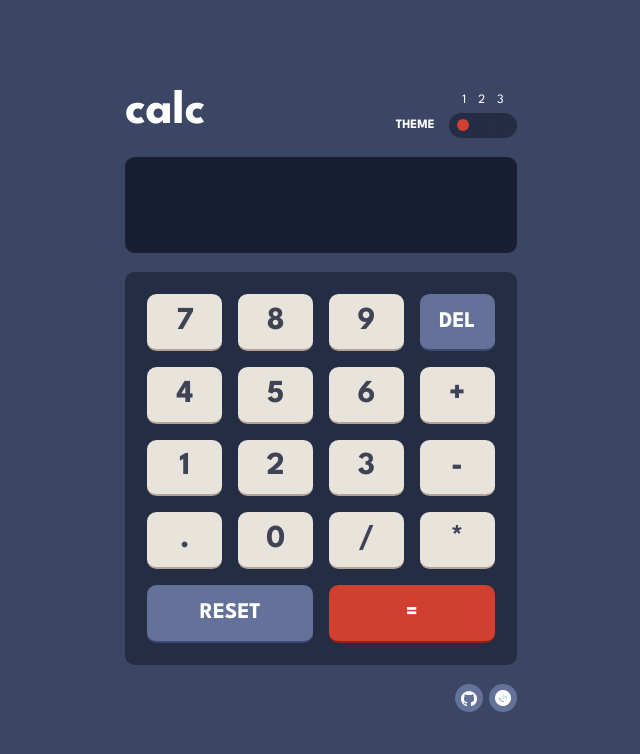
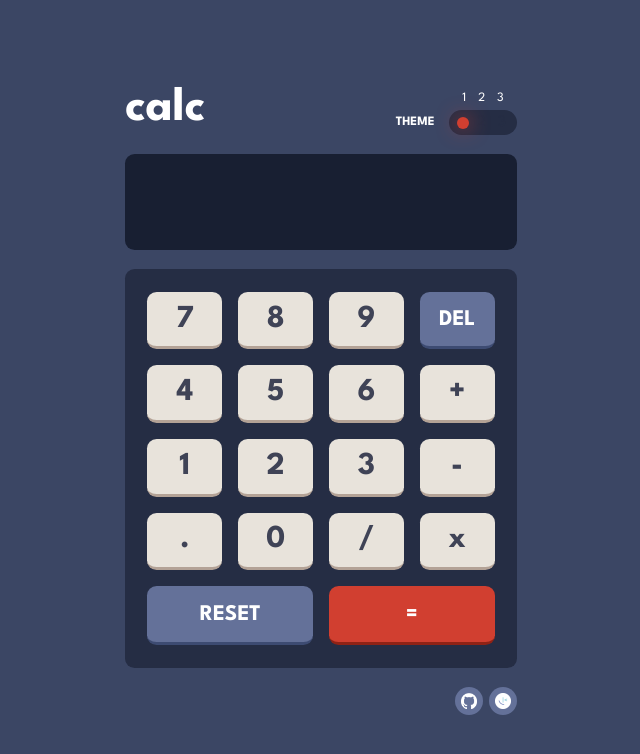
Before and after one commit to tripkmin/calculator, a React (Create React App) app: page / in a window 1280 px wide. Shown: the top 754 px of the page, without its empty margins (319-959 px from the left). Built offline with nearby package versions, Linux system fonts and the light colour scheme.

Commit message:
chore: Improved numeric input logic and design

```diff
--- a/src/assets/Layouts/Header.tsx
+++ b/src/assets/Layouts/Header.tsx
@@ -63,6 +63,7 @@ const SwtichBox = styled.div<{ $theme: ThemeT }>`
     background-color: ${props => props.theme.buttonTypeC};
     transform: ${props => `translateX(${getTranslateXPosition(props.$theme)})`};
     transition: transform ${timer.default}, background-color ${timer.default};
+    box-shadow: 0 0 20px ${props => props.theme.buttonTypeC};
   }
 `;
 
--- a/src/components/Calculator.tsx
+++ b/src/components/Calculator.tsx
@@ -45,13 +45,14 @@ const CalcBtnLayout = styled.div`
 `;
 
 const CalcElement = styled.button`
+  user-select: none;
   background-color: ${props => props.theme.buttonTypeA};
   padding: 0.8rem 1.2rem;
   border-radius: 0.6rem;
   font-size: 2rem;
   font-weight: 700;
   color: ${props => props.theme.fontColorTypeB};
-  border-bottom: 2px solid ${props => props.theme.buttonBorderTypeA};
+  border-bottom: 3px solid ${props => props.theme.buttonBorderTypeA};
   transition: color ${timer.default}, background-color ${timer.default},
     border-bottom ${timer.default}, transform ${timer.fast};
 
@@ -68,7 +69,7 @@ const CalcElement = styled.button`
     color: ${props => props.theme.fontColorTypeC};
     background-color: ${props => props.theme.buttonTypeB};
     font-size: 1.4rem;
-    border-bottom: 2px solid ${props => props.theme.buttonBorderTypeB};
+    border-bottom: 3px solid ${props => props.theme.buttonBorderTypeB};
     &:hover {
       background-color: ${props => props.theme.buttonHoverTypeB};
     }
@@ -78,7 +79,7 @@ const CalcElement = styled.button`
     color: ${props => props.theme.fontColorTypeD};
     background-color: ${props => props.theme.buttonTypeC};
     font-size: 1.4rem;
-    border-bottom: 2px solid ${props => props.theme.buttonBorderTypeC};
+    border-bottom: 3px solid ${props => props.theme.buttonBorderTypeC};
     &:hover {
       background-color: ${props => props.theme.buttonHoverTypeC};
     }
@@ -123,7 +124,7 @@ export default function Calculator() {
      * When the first digit is '0', do not accept '0' as the input.
      * If another digit is entered, remove the leading '0'. */
     if (currentOperand.at(0) === '0' && value === '0') return;
-    if (currentOperand.at(0) === '0' && value !== '0') {
+    if (currentOperand.at(0) === '0' && currentOperand.at(1) !== '.' && value !== '0') {
       setCurrentOperand(value);
     } else if (calcDone) {
       /**
@@ -208,8 +209,12 @@ export default function Calculator() {
   };
 
   useEffect(() => {
-    const handleKeyPress = (e: globalThis.KeyboardEvent) => {
-      if (NUMBERS.includes(+e.key) || OPERATIONS.includes(e.key) || ETC.includes(e.key)) {
+    const handleKeyPress = (e: KeyboardEvent) => {
+      if (
+        NUMBERS.includes(parseInt(e.key)) ||
+        OPERATIONS.includes(e.key) ||
+        ETC.includes(e.key)
+      ) {
         const button = document.querySelector(
           `button[value="${e.key}"]`
         ) as HTMLButtonElement;
@@ -281,7 +286,7 @@ export default function Calculator() {
           /
         </CalcElement>
         <CalcElement tabIndex={-1} value="*" onClick={operationHandler}>
-          *
+          x
         </CalcElement>
         <CalcElement tabIndex={-1} value="Escape" onClick={resetHandler}>
           RESET
```
